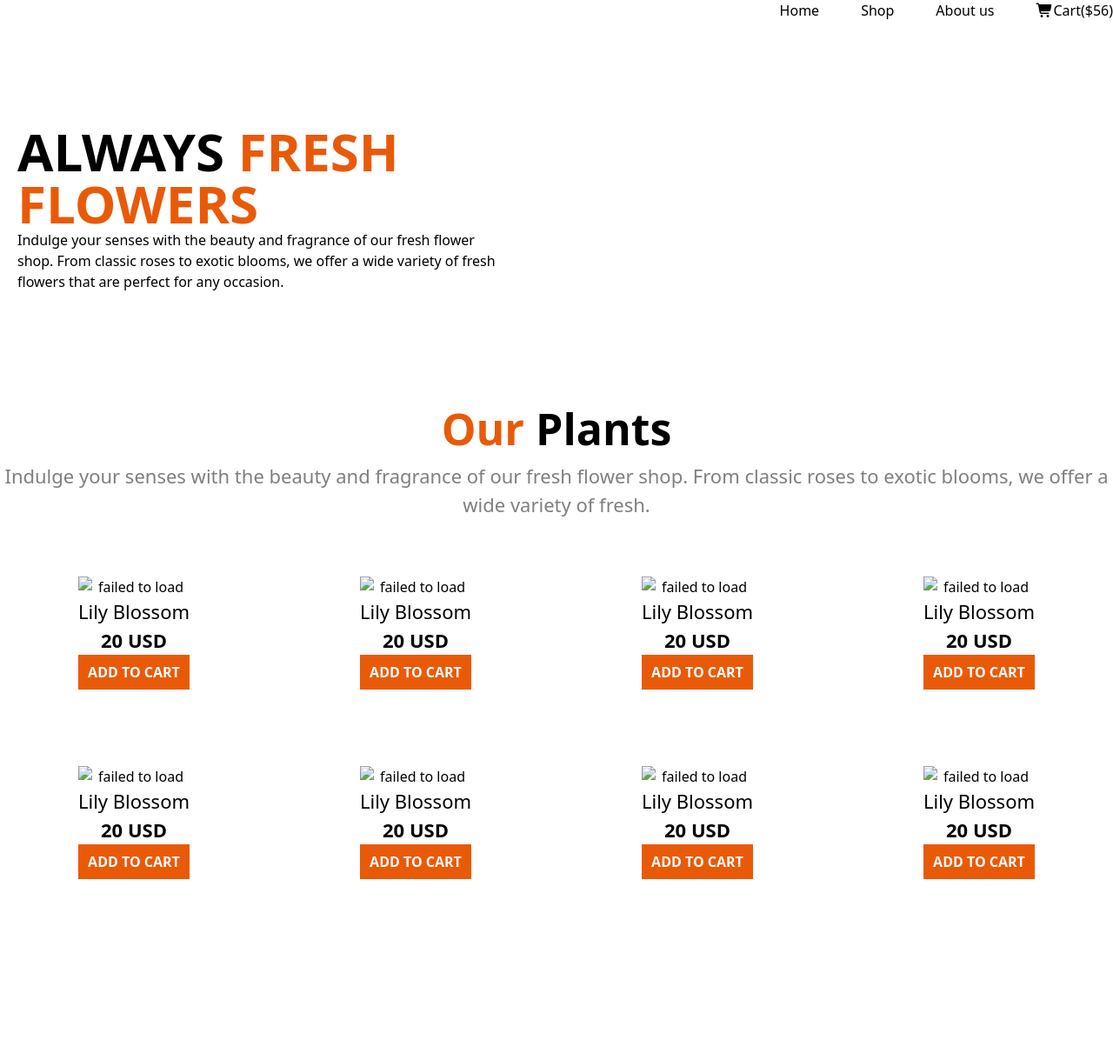
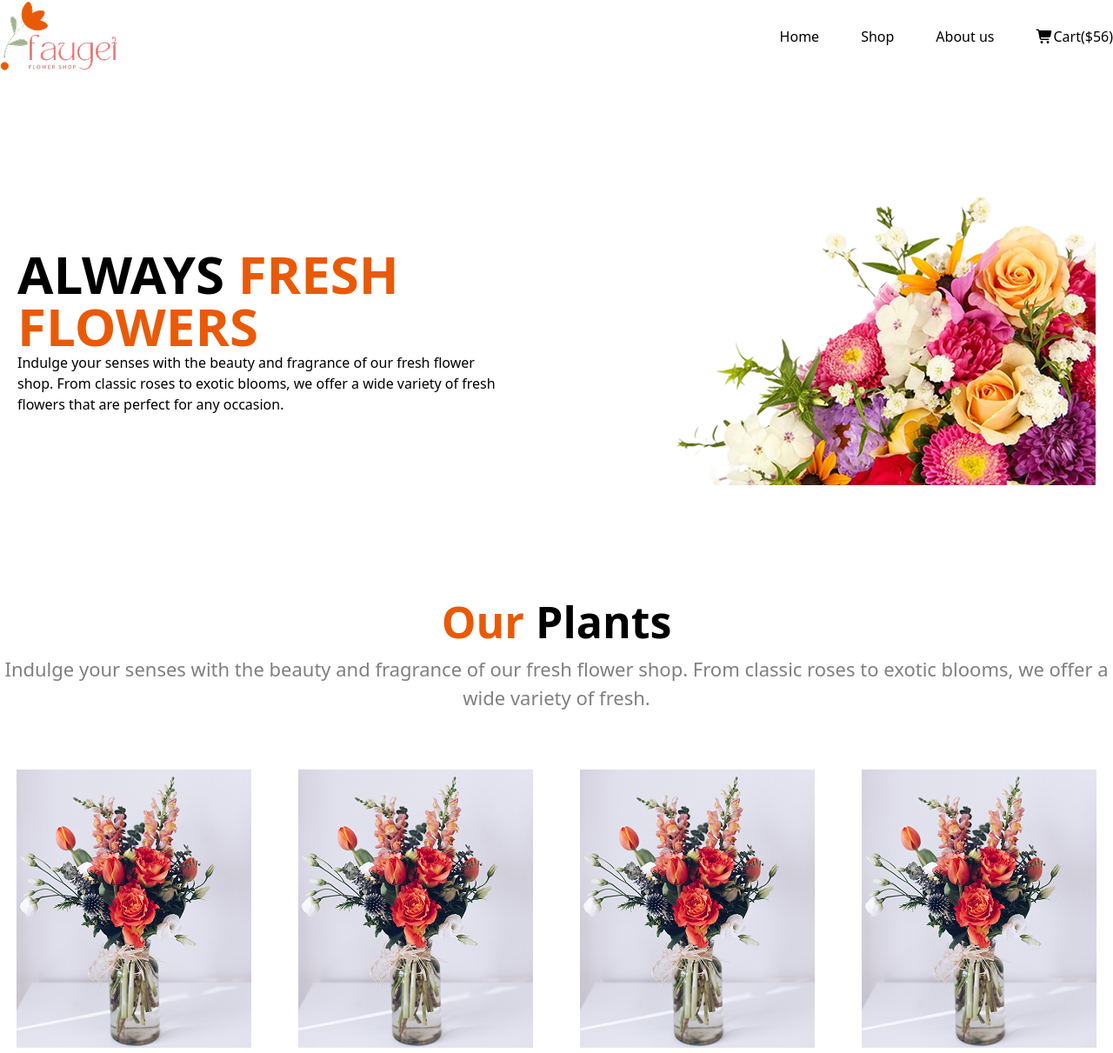
Before and after one commit to Apurbo-hue/B12A02, a plain HTML site: page index.html in a window 1280 px wide. Shown: the top 1211 px of the page at 87% size. Drawn offline with nearby package versions, Linux system fonts and the light colour scheme.

Commit message:
second commit

```diff
--- a/index.html
+++ b/index.html
@@ -21,7 +21,7 @@
         <!-- navbar start -->
         <nav class="parent max-w-[1440px] mx-auto flex justify-between items-center mb-[120px]">
             <div>
-                <figure><img src="./B12A02-Responsive-Flowers/assets/logo.png" alt=""></figure>
+                <figure><img src="./assets/logo.png" alt=""></figure>
             </div>
 
             <div>
@@ -44,7 +44,7 @@
                     exotic blooms, we offer a wide variety of fresh flowers that are perfect for any occasion. </p>
             </div>
             <div class="banner-img">
-                <img src="./B12A02-Responsive-Flowers/assets/hero-flower.png" alt="">
+                <img src="./assets/hero-flower.png" alt="">
             </div>
         </section>
     </header>
@@ -63,7 +63,7 @@
 
 
             <div class="item w-fit p-4 text-center">
-                <img src="./B12A02-Responsive-Flowers/assets/sample-flower-image.png" alt="failed to load">
+                <img src="./assets/sample-flower-image.png" alt="failed to load">
                 <h1 class="text-[22px] font-medium">Lily Blossom</h1>
                 <p class="text-[22px] font-bold">20 USD</p>
                 <button class="bg-[#E95A08] font-semibold py-2 w-full text-white">ADD TO CART</button>
@@ -71,7 +71,7 @@
 
 
             <div class="item w-fit p-4 text-center">
-                <img src="./B12A02-Responsive-Flowers/assets/sample-flower-image.png" alt="failed to load">
+                <img src="./assets/sample-flower-image.png" alt="failed to load">
                 <h1 class="text-[22px] font-medium">Lily Blossom</h1>
                 <p class="text-[22px] font-bold">20 USD</p>
                 <button class="bg-[#E95A08] font-semibold py-2 w-full text-white">ADD TO CART</button>
@@ -79,7 +79,7 @@
 
 
             <div class="item w-fit p-4 text-center">
-                <img src="./B12A02-Responsive-Flowers/assets/sample-flower-image.png" alt="failed to load">
+                <img src="./assets/sample-flower-image.png" alt="failed to load">
                 <h1 class="text-[22px] font-medium">Lily Blossom</h1>
                 <p class="text-[22px] font-bold">20 USD</p>
                 <button class="bg-[#E95A08] font-semibold py-2 w-full text-white">ADD TO CART</button>
@@ -87,7 +87,7 @@
 
 
             <div class="item w-fit p-4 text-center">
-                <img src="./B12A02-Responsive-Flowers/assets/sample-flower-image.png" alt="failed to load">
+                <img src="./assets/sample-flower-image.png" alt="failed to load">
                 <h1 class="text-[22px] font-medium">Lily Blossom</h1>
                 <p class="text-[22px] font-bold">20 USD</p>
                 <button class="bg-[#E95A08] font-semibold py-2 w-full text-white">ADD TO CART</button>
@@ -95,7 +95,7 @@
 
 
             <div class="item w-fit p-4 text-center">
-                <img src="./B12A02-Responsive-Flowers/assets/sample-flower-image.png" alt="failed to load">
+                <img src="./assets/sample-flower-image.png" alt="failed to load">
                 <h1 class="text-[22px] font-medium">Lily Blossom</h1>
                 <p class="text-[22px] font-bold">20 USD</p>
                 <button class="bg-[#E95A08] font-semibold py-2 w-full text-white">ADD TO CART</button>
@@ -103,7 +103,7 @@
 
 
             <div class="item w-fit p-4 text-center">
-                <img src="./B12A02-Responsive-Flowers/assets/sample-flower-image.png" alt="failed to load">
+                <img src="./assets/sample-flower-image.png" alt="failed to load">
                 <h1 class="text-[22px] font-medium">Lily Blossom</h1>
                 <p class="text-[22px] font-bold">20 USD</p>
                 <button class="bg-[#E95A08] font-semibold py-2 w-full text-white">ADD TO CART</button>
@@ -111,7 +111,7 @@
 
 
             <div class="item w-fit p-4 text-center">
-                <img src="./B12A02-Responsive-Flowers/assets/sample-flower-image.png" alt="failed to load">
+                <img src="./assets/sample-flower-image.png" alt="failed to load">
                 <h1 class="text-[22px] font-medium">Lily Blossom</h1>
                 <p class="text-[22px] font-bold">20 USD</p>
                 <button class="bg-[#E95A08] font-semibold py-2 w-full text-white">ADD TO CART</button>
@@ -119,7 +119,7 @@
 
 
             <div class="item w-fit p-4 text-center">
-                <img src="./B12A02-Responsive-Flowers/assets/sample-flower-image.png" alt="failed to load">
+                <img src="./assets/sample-flower-image.png" alt="failed to load">
                 <h1 class="text-[22px] font-medium">Lily Blossom</h1>
                 <p class="text-[22px] font-bold">20 USD</p>
                 <button class="bg-[#E95A08] font-semibold py-2 w-full text-white">ADD TO CART</button>
@@ -132,7 +132,7 @@
         <!--stores start-->
         <section class="store max-w-[1440px] mx-auto flex justify-between items-center mb-[133px]">
             <div class="store">
-                <img src="./B12A02-Responsive-Flowers/assets/flower-store.png" alt="">
+                <img src="./assets/flower-store.png" alt="">
             </div>
             <div class="store-txt max-w-[540px] ">
                 <h1 class="text-[50px] font-bold">Flower & Plants Lover</h1>
@@ -157,9 +157,9 @@
         <section class="deals max-w-[1440px]  mb-[121px] mx-auto">
 
             <div>
-                <img class="first rounded-2xl w-full h-full" src="./B12A02-Responsive-Flowers/assets/deal-bloom.png" alt="">
-                <img class="second rounded-2xl w-full h-full" src="./B12A02-Responsive-Flowers/assets/deal-ana.png" alt="">
-                <img class="third rounded-2xl w-full h-full" src="./B12A02-Responsive-Flowers/assets/deal-zabo.png" alt="">
+                <img class="first rounded-2xl w-full h-full" src="./assets/deal-bloom.png" alt="">
+                <img class="second rounded-2xl w-full h-full" src="./assets/deal-ana.png" alt="">
+                <img class="third rounded-2xl w-full h-full" src="./assets/deal-zabo.png" alt="">
             </div>
 
         </section>
@@ -168,7 +168,7 @@
         <section class="search w-full">
 
             <div class="relative w-full h-[564px] bg-cover bg-center"
-                style="background-image:url(./B12A02-Responsive-Flowers/assets/news-letter-bg.png)">
+                style="background-image:url(./assets/news-letter-bg.png)">
 
                 <div class="absolute bg-black/50"></div>
 
@@ -186,7 +186,7 @@
     <footer>
      <div class="flex justify-between max-w-[1440px] mx-auto items-center h-[348px]">
            <div>
-            <img src="./B12A02-Responsive-Flowers/assets/logo.png" alt="failed to load">
+            <img src="./assets/logo.png" alt="failed to load">
             <p>Indulge your senses with the beauty and fragrance of our fresh flower shop. </p>
         </div>
         <div>
@@ -208,10 +208,10 @@
             </ul>
         </div>
         <div class="flex flex-rows  items-center gap-4">
-            <figure><img src="./B12A02-Responsive-Flowers/assets/icon-linkedin.png" alt="failed to load"></figure>
-            <figure><img src="./B12A02-Responsive-Flowers/assets/icon-twitter.png" alt="failed to load"></figure>
-            <figure><img src="./B12A02-Responsive-Flowers/assets/icon-facebook.png" alt="failed to load"></figure>
-            <figure><img src="./B12A02-Responsive-Flowers/assets/icon-youtube.png" alt="failed to load"></figure>
+            <figure><img src="./assets/icon-linkedin.png" alt="failed to load"></figure>
+            <figure><img src="./assets/icon-twitter.png" alt="failed to load"></figure>
+            <figure><img src="./assets/icon-facebook.png" alt="failed to load"></figure>
+            <figure><img src="./assets/icon-youtube.png" alt="failed to load"></figure>
         </div>
      </div>
     </footer>
```
Also changed, not shown: assets/deal-ana.png (added), assets/deal-bloom.png (added), assets/deal-zabo.png (added), assets/flower-store.png (added), assets/hero-flower.png (added), assets/icon-facebook.png (added), assets/icon-linkedin.png (added), assets/icon-twitter.png (added), assets/icon-youtube.png (added), assets/logo.png (added), assets/news-letter-bg.png (added), assets/sample-flower-image.png (added), assets/trusted-badge.png (added).
